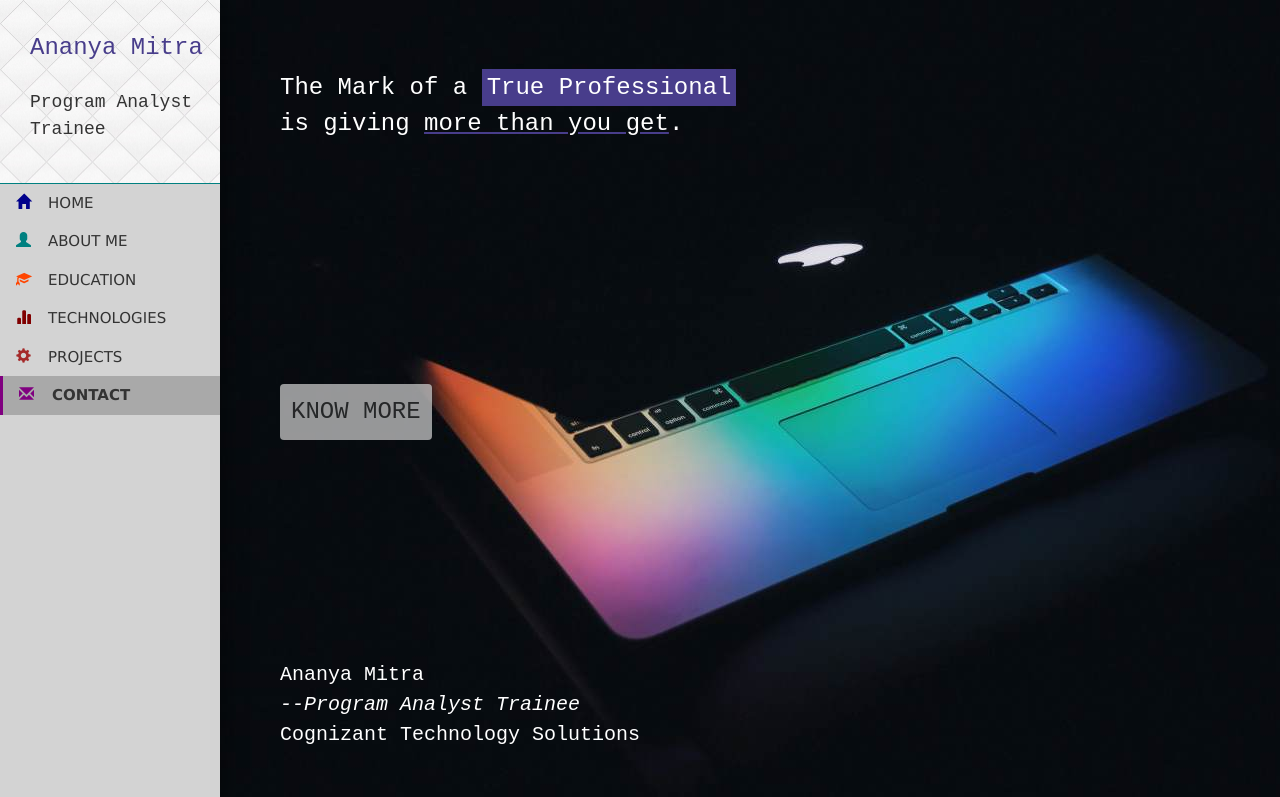
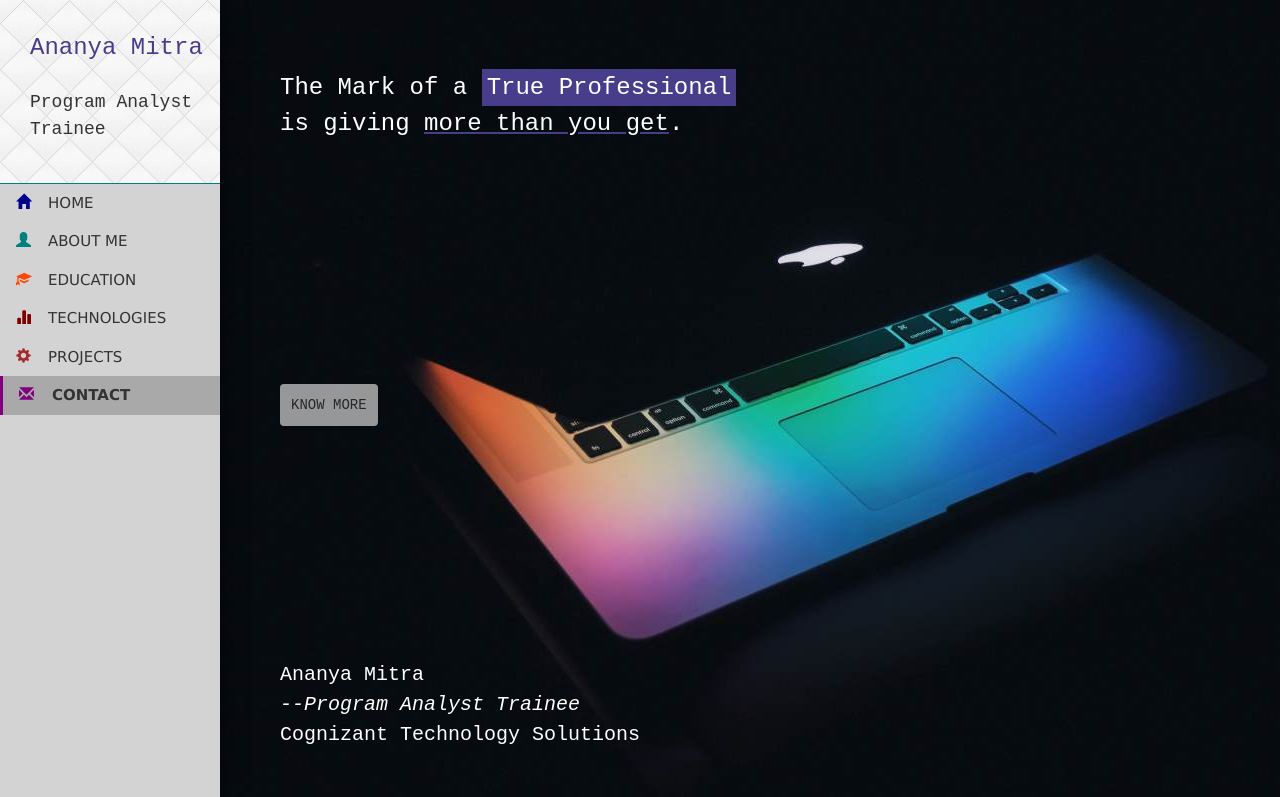
Before and after one commit to AnanyaMitra93/AnanyaMitra93.github.io, a plain HTML site: page index.html in a window 1280 px wide. Shown: the top 797 px of the page. Drawn offline with Linux system fonts and the light colour scheme.

Commit message:
Update index.html

```diff
--- a/index.html
+++ b/index.html
@@ -63,7 +63,7 @@
                 </p>
             </div>
 
-            <a href="#aboutMe" class="btn w3-xlarge" id="knowMore" role="button">KNOW MORE</a>
+            <a href="#aboutMe" class="btn" id="knowMore" role="button">KNOW MORE</a>
 
             <div class="container" id="introduction">
                 Ananya Mitra<br />
```
